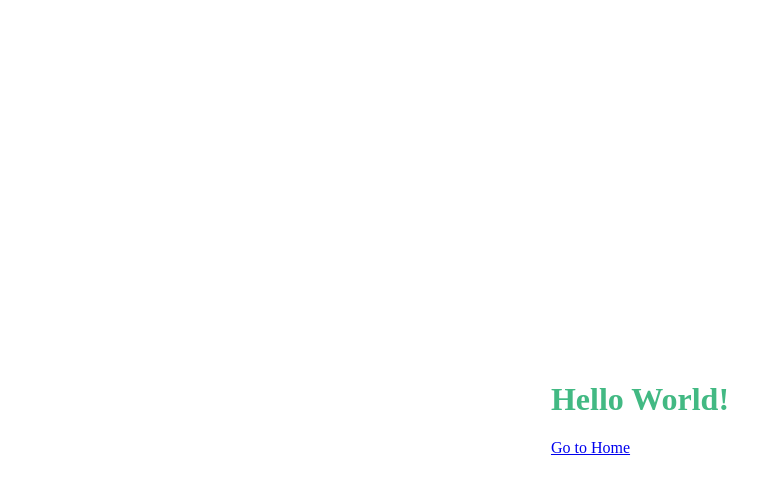
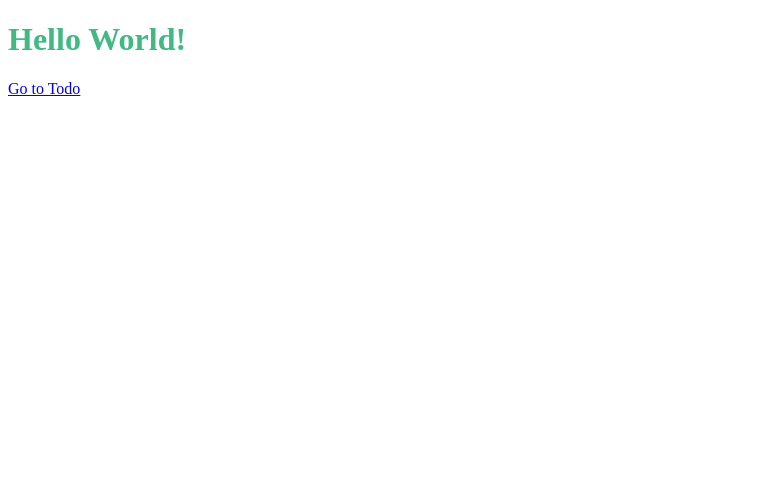
Before and after one commit to chnrt/practice, a Vue app in the folder vue2-todomvc/: page /test in a window 1280 px wide. Shown: the top 494 px of the page, without its empty margins (0-782 px from the left). Built offline with nearby package versions, Linux system fonts and the light colour scheme.

Commit message:
:pencil: use vue@next & vuex@next write todos

```diff
--- a/vue2-todomvc/package.json
+++ b/vue2-todomvc/package.json
@@ -12,6 +12,8 @@
   },
   "dependencies": {
     "babel-runtime": "^6.0.0",
+    "todomvc-app-css": "^2.0.6",
+    "todomvc-common": "^1.0.2",
     "vue": "^2.0.0-rc.6",
     "vue-router": "^2.0.0-rc.5",
     "vuex": "^2.0.0-rc.5"
--- a/vue2-todomvc/src/App.vue
+++ b/vue2-todomvc/src/App.vue
@@ -5,42 +5,7 @@
 </template>
 
 <script>
-// import Hello from './components/Hello';
 
 export default {
-  components: {
-    // Hello,
-  },
 };
 </script>
-
-<style>
-html {
-  height: 100%;
-}
-
-body {
-  display: flex;
-  align-items: center;
-  justify-content: center;
-  height: 100%;
-}
-
-#app {
-  color: #2c3e50;
-  margin-top: -100px;
-  max-width: 600px;
-  font-family: Source Sans Pro, Helvetica, sans-serif;
-  text-align: center;
-}
-
-#app a {
-  color: #42b983;
-  text-decoration: none;
-}
-
-.logo {
-  width: 100px;
-  height: 100px
-}
-</style>
--- a/vue2-todomvc/src/components/Hello.vue
+++ b/vue2-todomvc/src/components/Hello.vue
@@ -1,7 +1,7 @@
 <template>
   <div class="hello">
     <h1>{{ msg }}</h1>
-    <router-link to="/">Go to Home</router-link>
+    <router-link to="/">Go to Todo</router-link>
   </div>
 </template>
 
--- a/vue2-todomvc/src/main.js
+++ b/vue2-todomvc/src/main.js
@@ -2,6 +2,8 @@ import Vue from 'vue';
 import VueRouter from 'vue-router';
 import App from './App';
 import Hello from 'components/Hello';
+import Todos from 'components/Todos';
+import store from './vuex/store';
 
 Vue.use(VueRouter);
 
@@ -9,6 +11,9 @@ const router = new VueRouter({
   base: __dirname,
   mode: 'history',
   routes: [{
+    path: '/',
+    component: Todos,
+  }, {
     path: '/test',
     component: Hello,
   }],
@@ -16,6 +21,7 @@ const router = new VueRouter({
 
 /* eslint-disable no-new */
 new Vue({
+  store,
   render: h => h(App),
   router,
 }).$mount('#app');
```
